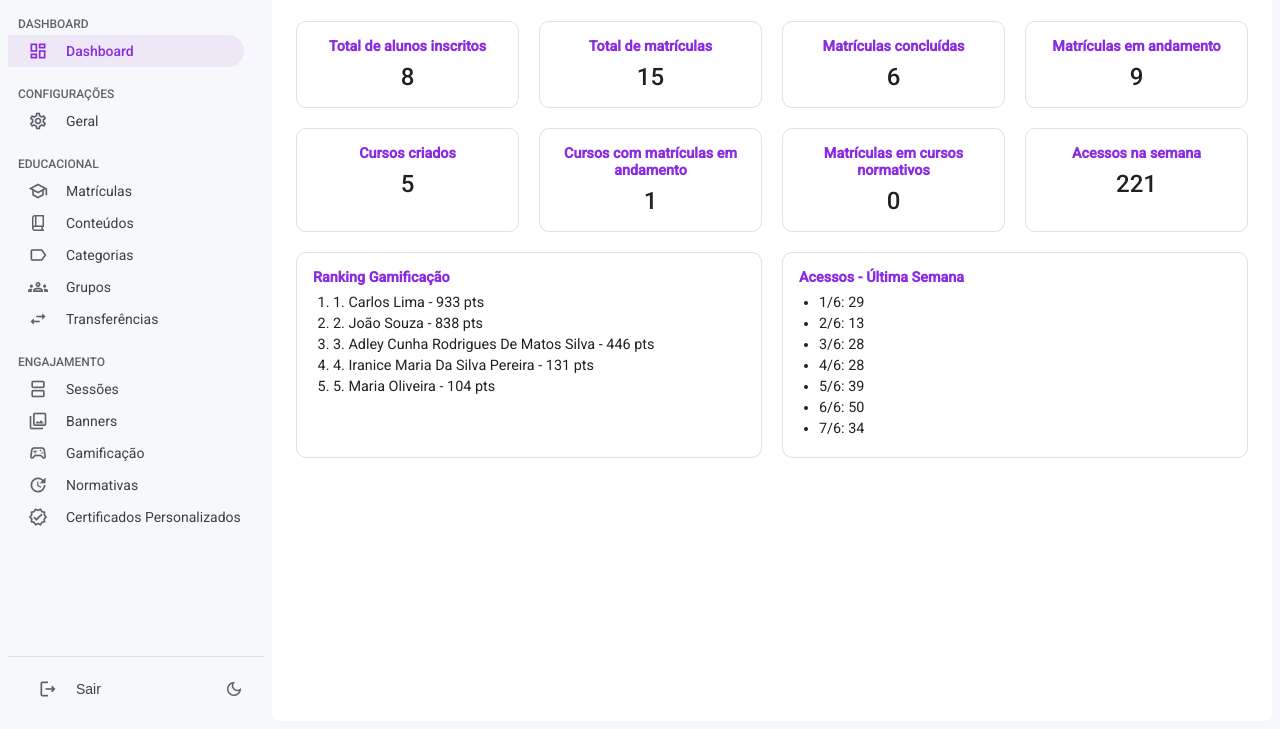
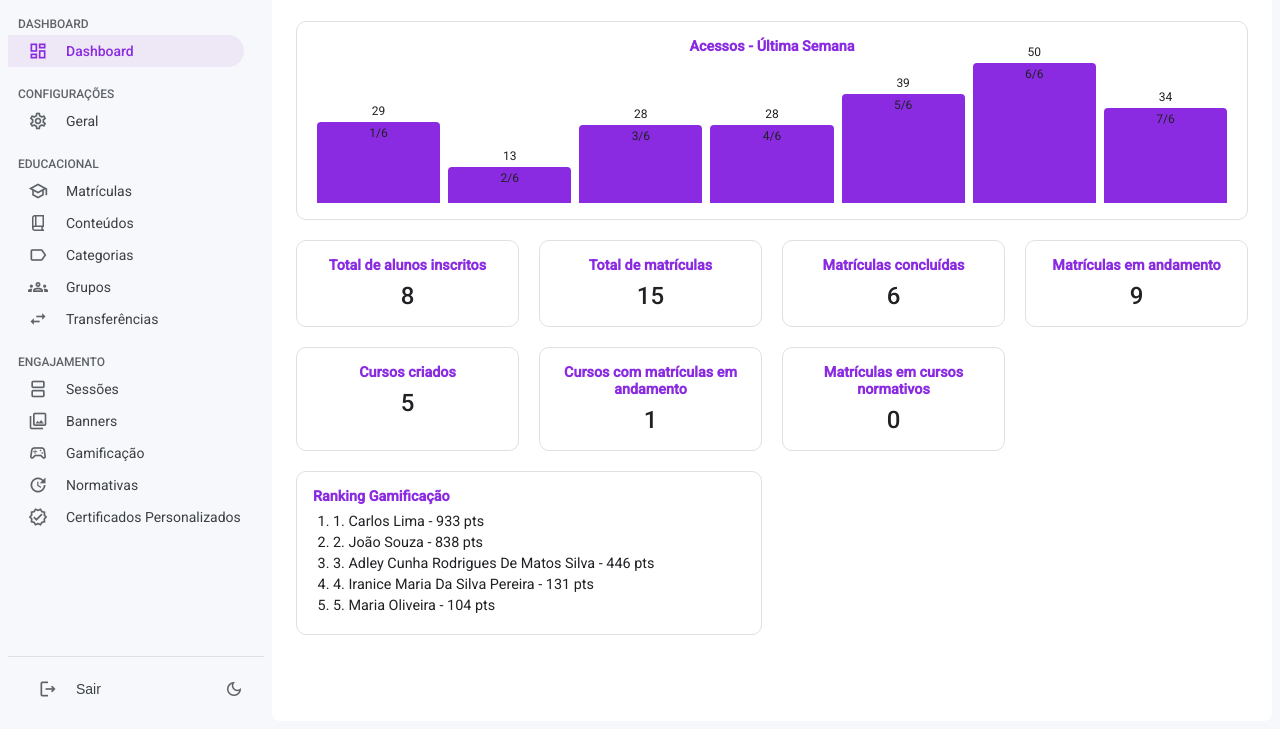
Before and after one commit to bolivaralencastro/admin-konquest, a website: page index.html in a window 1280 px wide. Shown: the part 71-800 px from the top of the page. Drawn offline with nearby package versions, Linux system fonts and the light colour scheme.

Commit message:
Add bar chart to dashboard accesses

```diff
--- a/css/style.css
+++ b/css/style.css
@@ -691,3 +691,39 @@ td.cell-actions {
 .dashboard-card.list-card li {
   margin-bottom: 4px;
 }
+
+/* Dashboard bar chart */
+.dashboard-card.full-width {
+  grid-column: 1 / -1;
+}
+
+.bar-chart {
+  display: flex;
+  align-items: flex-end;
+  justify-content: space-between;
+  height: 140px;
+  margin-top: 8px;
+}
+
+.bar-chart .bar {
+  flex: 1;
+  margin: 0 4px;
+  background: var(--primary-color);
+  border-radius: 4px 4px 0 0;
+  position: relative;
+}
+
+.bar-chart .bar span {
+  position: absolute;
+  top: -18px;
+  left: 50%;
+  transform: translateX(-50%);
+  font-size: 0.75rem;
+}
+
+.bar-chart .bar label {
+  display: block;
+  margin-top: 4px;
+  text-align: center;
+  font-size: 0.75rem;
+}
--- a/js/script.js
+++ b/js/script.js
@@ -186,11 +186,19 @@ function renderDashboard() {
     const rankingItems = stats.ranking
         .map((r, i) => `<li>${i + 1}. ${r.nome} - ${r.pontos} pts</li>`)
         .join('');
-    const acessosItems = stats.acessosPorDia
-        .map(d => `<li>${d.dia}: ${d.acessos}</li>`)
+    const maxAcessos = Math.max(...stats.acessosPorDia.map(d => d.acessos));
+    const acessosBars = stats.acessosPorDia
+        .map(d => {
+            const height = (d.acessos / maxAcessos) * 100;
+            return `<div class="bar" style="height:${height}%"><span>${d.acessos}</span><label>${d.dia}</label></div>`;
+        })
         .join('');
     const cards = `
         <div class="dashboard-grid">
+            <div class="dashboard-card full-width accesses-chart">
+                <h3>Acessos - Última Semana</h3>
+                <div class="bar-chart">${acessosBars}</div>
+            </div>
             <div class="dashboard-card"><h3>Total de alunos inscritos</h3><p>${stats.totalAlunos}</p></div>
             <div class="dashboard-card"><h3>Total de matrículas</h3><p>${stats.totalMatriculas}</p></div>
             <div class="dashboard-card"><h3>Matrículas concluídas</h3><p>${stats.totalMatriculasConcluidas}</p></div>
@@ -198,14 +206,9 @@ function renderDashboard() {
             <div class="dashboard-card"><h3>Cursos criados</h3><p>${stats.totalCursos}</p></div>
             <div class="dashboard-card"><h3>Cursos com matrículas em andamento</h3><p>${stats.cursosComMatriculasEmAndamento}</p></div>
             <div class="dashboard-card"><h3>Matrículas em cursos normativos</h3><p>${stats.totalNormativosMatriculas}</p></div>
-            <div class="dashboard-card"><h3>Acessos na semana</h3><p>${stats.acessosTotaisSemana}</p></div>
             <div class="dashboard-card ranking-card list-card">
                 <h3>Ranking Gamificação</h3>
                 <ol class="dashboard-ranking">${rankingItems}</ol>
-            </div>
-            <div class="dashboard-card accesses-card list-card">
-                <h3>Acessos - Última Semana</h3>
-                <ul class="dashboard-accesses">${acessosItems}</ul>
             </div>
         </div>`;
     return `
```
